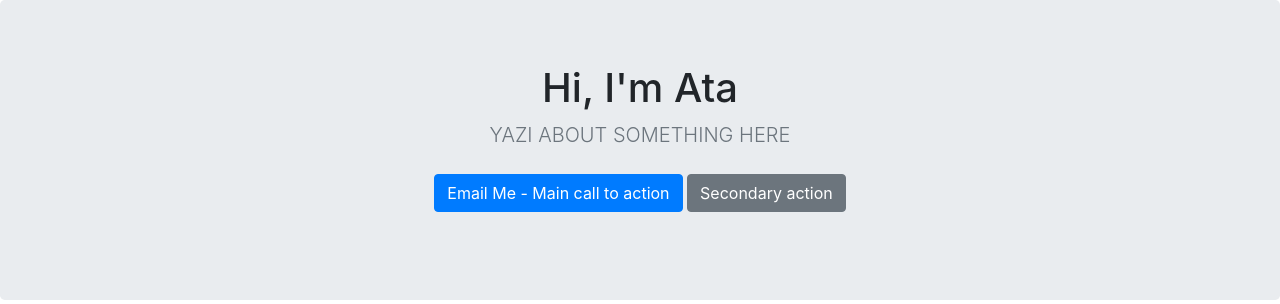
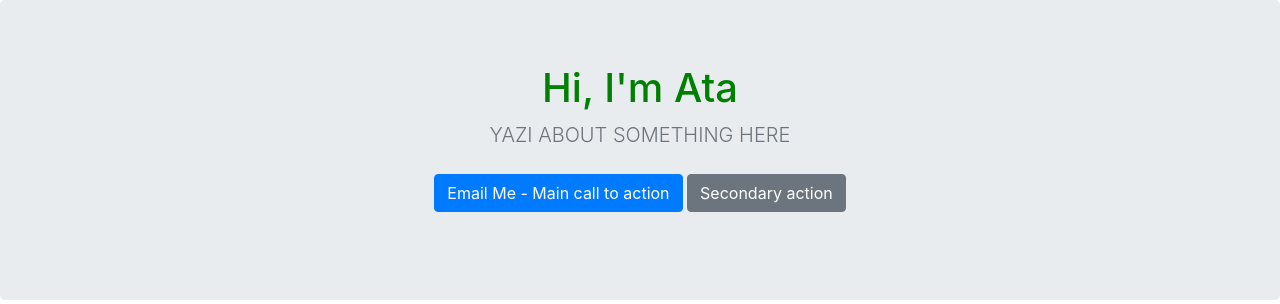
Before and after one commit to EESTECist/eestecweb, a Django app: page / in a window 1280 px wide. Shown: the part 56-360 px from the top of the page. Run offline with Django 3.2, Linux system fonts and the light colour scheme; some libraries are stand-ins or nearby versions.

Commit message:
static klasor acildi style.css olusturuldu

```diff
--- /dev/null
+++ b/home/static/home/style.css
@@ -0,0 +1,3 @@
+h1 {
+  color: green ;
+}
--- a/home/templates/home/homepage.html
+++ b/home/templates/home/homepage.html
@@ -1,5 +1,4 @@
-
-<!doctype html>
+{% load staticfiles %}
 <html lang="en">
 <head>
   <meta charset="utf-8">
@@ -12,7 +11,7 @@
 
   <!-- Bootstrap core CSS -->
   <link rel="stylesheet" href="https://maxcdn.bootstrapcdn.com/bootstrap/4.0.0/css/bootstrap.min.css" integrity="sha384-Gn5384xqQ1aoWXA+058RXPxPg6fy4IWvTNh0E263XmFcJlSAwiGgFAW/dAiS6JXm" crossorigin="anonymous">
-
+  <link rel="stylesheet" type="text/css" href="{% static 'home/style.css' %}" />
   <!-- Custom styles for this template
   Nick deleted for now.
   <link href="album.css" rel="stylesheet"> -->
@@ -42,7 +41,7 @@
 
     <section class="jumbotron text-center">
       <div class="container">
-        <h1 class="jumbotron-heading">Hi, I'm Ata</h1>
+        <h1 class="jumbotron-heading" id= 56>Hi, I'm Ata</h1>
         <p class="lead text-muted"> YAZI ABOUT SOMETHING HERE</p>
         <p>
           <a href="mailto:yk.eesteclcistanbul@gmail.com" class="btn btn-primary my-2">Email Me - Main call to action</a>
--- a/portfolio/settings.py
+++ b/portfolio/settings.py
@@ -94,7 +94,7 @@ DATABASES = {
 
 # Password validation
 # https://docs.djangoproject.com/en/2.0/ref/settings/#auth-password-validators
-
+# In your settings file, define STATIC_URL, for example:
 AUTH_PASSWORD_VALIDATORS = [
     {
         'NAME': 'django.contrib.auth.password_validation.UserAttributeSimilarityValidator',
```
